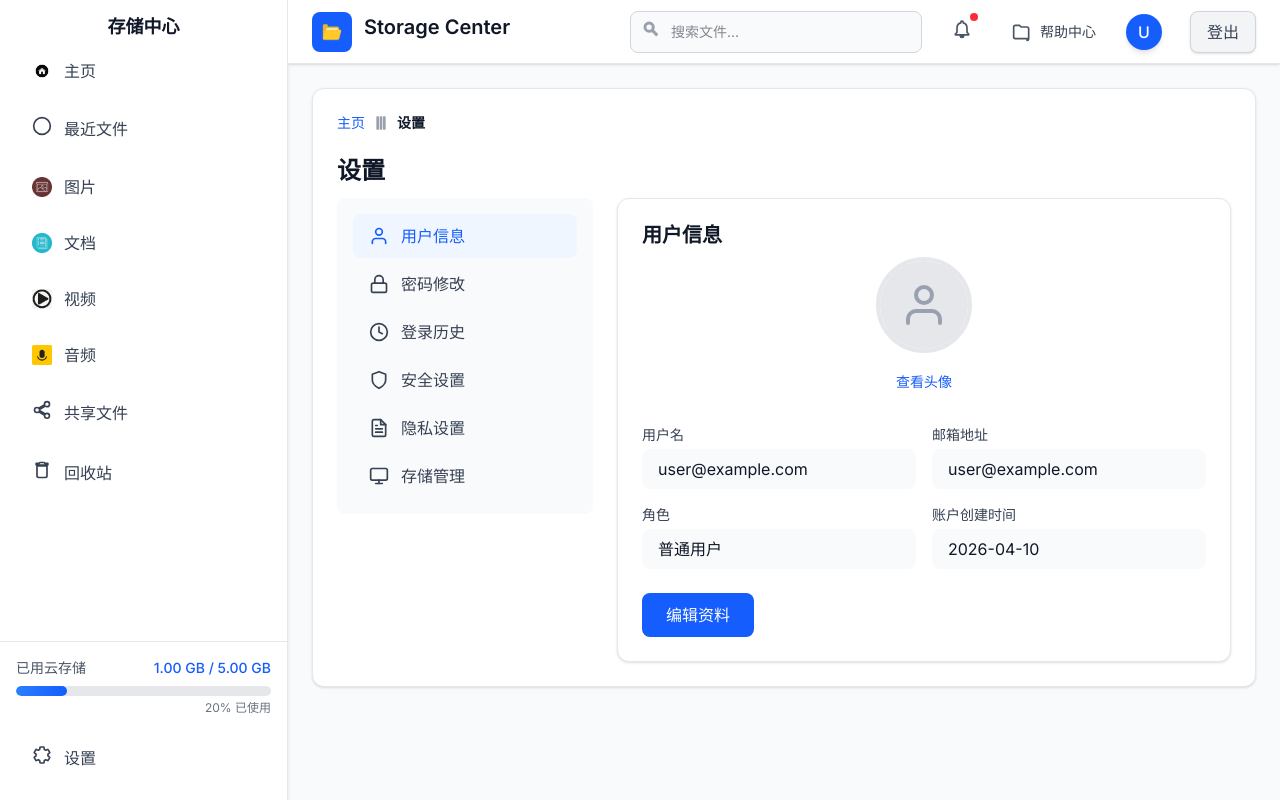
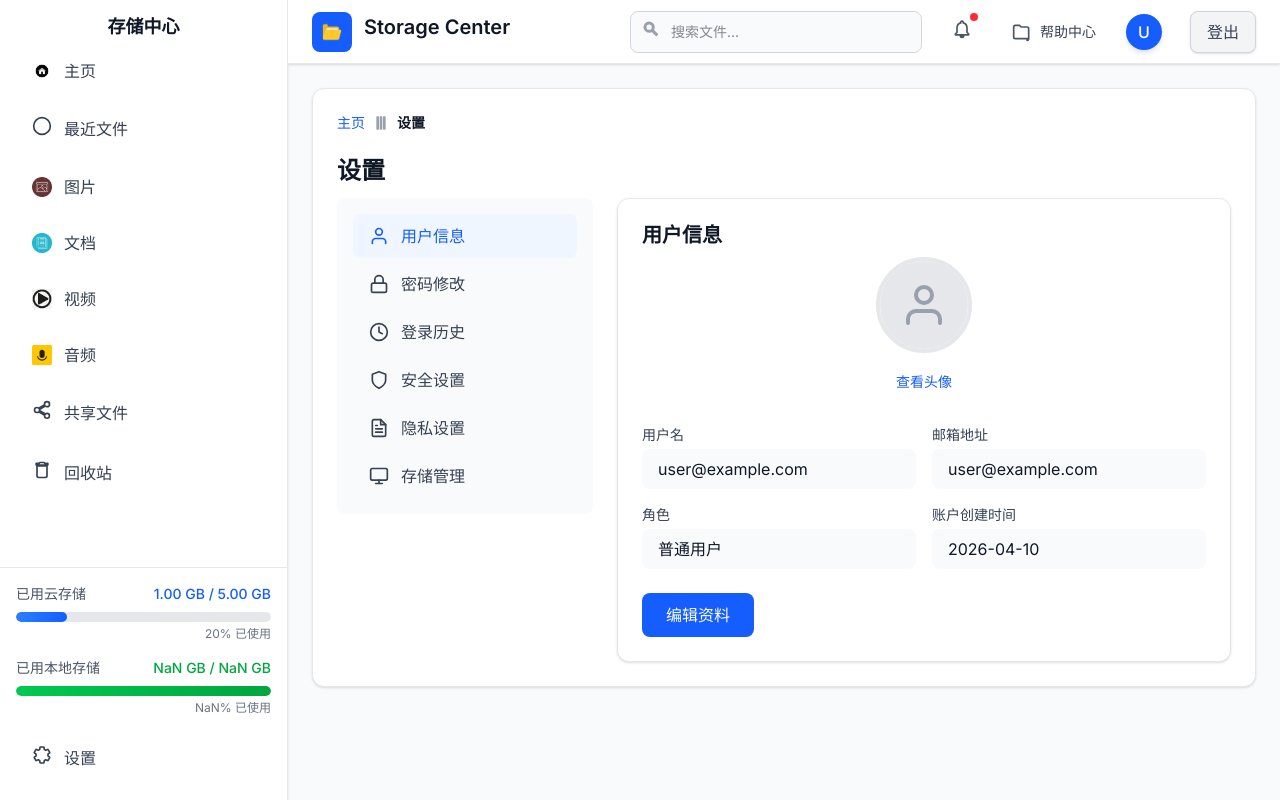
Before and after one commit to thx67311347-boop/storage-center, a Next.js app: page /settings in a window 1280 px wide. Built offline with nearby package versions, Linux system fonts and the light colour scheme.

Commit message:
添加本地存储显示，在已用云存储下方显示已用本地存储信息

```diff
--- a/app/components/files/FileManager.tsx
+++ b/app/components/files/FileManager.tsx
@@ -652,6 +652,8 @@ export default function FileManager() {
         onSettingsClick={handleSettingsClick}
         usedStorage={storageStatus ? storageStatus.cloudStorage.used : usedStorage}
         totalStorage={storageStatus ? storageStatus.cloudStorage.total : totalStorage}
+        localUsedStorage={storageStatus ? storageStatus.localStorage.used : 0}
+        localTotalStorage={storageStatus ? storageStatus.localStorage.total : 50 * 1024 * 1024 * 1024}
         onSearch={handleSearch}
         onClearSearch={handleClearSearch}
         searchQuery={searchQuery}
--- a/app/components/layout/MobileLayout.tsx
+++ b/app/components/layout/MobileLayout.tsx
@@ -12,6 +12,8 @@ interface MobileLayoutProps {
   onSettingsClick: () => void;
   usedStorage: number;
   totalStorage: number;
+  localUsedStorage: number;
+  localTotalStorage: number;
   onSearch: (query: string) => void;
   onClearSearch: () => void;
   searchQuery: string;
@@ -30,6 +32,8 @@ export default function MobileLayout({
   onSettingsClick,
   usedStorage,
   totalStorage,
+  localUsedStorage,
+  localTotalStorage,
   onSearch,
   onClearSearch,
   searchQuery,
@@ -58,6 +62,8 @@ export default function MobileLayout({
           onSettingsClick={onSettingsClick}
           usedStorage={usedStorage}
           totalStorage={totalStorage}
+          localUsedStorage={localUsedStorage}
+          localTotalStorage={localTotalStorage}
         />
         <div className="flex-1 flex flex-col overflow-hidden">
           <Navbar
--- a/app/components/layout/Sidebar.tsx
+++ b/app/components/layout/Sidebar.tsx
@@ -9,10 +9,13 @@ interface SidebarProps {
   onSettingsClick: () => void;
   usedStorage: number;
   totalStorage: number;
+  localUsedStorage: number;
+  localTotalStorage: number;
 }
 
-export default function Sidebar({ selectedSection, onSectionSelect, onSettingsClick, usedStorage, totalStorage }: SidebarProps) {
+export default function Sidebar({ selectedSection, onSectionSelect, onSettingsClick, usedStorage, totalStorage, localUsedStorage, localTotalStorage }: SidebarProps) {
   const storagePercentage = (usedStorage / totalStorage) * 100;
+  const localStoragePercentage = (localUsedStorage / localTotalStorage) * 100;
 
   const sections = [
     { id: 'all', name: '主页', icon: 'home' },
@@ -60,7 +63,9 @@ export default function Sidebar({ selectedSection, onSectionSelect, onSettingsCl
       </div>
       <div className="mt-auto p-4 border-t border-gray-200 dark:border-gray-800">
         <div className="space-y-4">
-          <div className="md:block hidden">
+          <div className="md:block hidden space-y-4">
+            {/* 云存储信息 */}
+            <div>
               <div className="flex justify-between text-sm font-medium text-gray-600 dark:text-gray-400 mb-2">
                 <span>已用云存储</span>
                 <span className={`${storagePercentage >= 80 ? 'text-red-600 dark:text-red-400 font-medium' : 'text-blue-600 dark:text-blue-400'}`}>
@@ -78,6 +83,27 @@ export default function Sidebar({ selectedSection, onSectionSelect, onSettingsCl
                 {storagePercentage >= 80 && ' - 云存储空间不足'}
               </div>
             </div>
+
+            {/* 本地存储信息 */}
+            <div>
+              <div className="flex justify-between text-sm font-medium text-gray-600 dark:text-gray-400 mb-2">
+                <span>已用本地存储</span>
+                <span className={`${localStoragePercentage >= 80 ? 'text-red-600 dark:text-red-400 font-medium' : 'text-green-600 dark:text-green-400'}`}>
+                  {formatFileSize(localUsedStorage)} / {formatFileSize(localTotalStorage)}
+                </span>
+              </div>
+              <div className="w-full bg-gray-200 dark:bg-gray-700 rounded-lg h-2.5 overflow-hidden">
+                <div
+                  className={`h-full rounded-lg transition-all duration-500 ease-in-out ${localStoragePercentage >= 80 ? 'bg-gradient-to-r from-red-500 to-red-600' : 'bg-gradient-to-r from-green-500 to-green-600'}`}
+                  style={{ width: `${Math.min(localStoragePercentage, 100)}%` }}
+                ></div>
+              </div>
+              <div className={`mt-1 text-xs text-right ${localStoragePercentage >= 80 ? 'text-red-500 dark:text-red-400 font-medium' : 'text-gray-500 dark:text-gray-400'}`}>
+                {Math.round(localStoragePercentage)}% 已使用
+                {localStoragePercentage >= 80 && ' - 本地存储空间不足'}
+              </div>
+            </div>
+          </div>
           <button
             onClick={onSettingsClick}
             className="w-full flex items-center justify-center md:justify-start gap-3 px-4 py-3 rounded-lg text-gray-700 dark:text-gray-300 hover:bg-gray-100 dark:hover:bg-gray-800 transition-all duration-300 transform hover:-translate-x-1 focus:outline-none focus:ring-2 focus:ring-blue-500 focus:ring-offset-2 focus:ring-offset-white dark:focus:ring-offset-gray-900"
```
Lines whose indentation alone changed are shown as unchanged.
